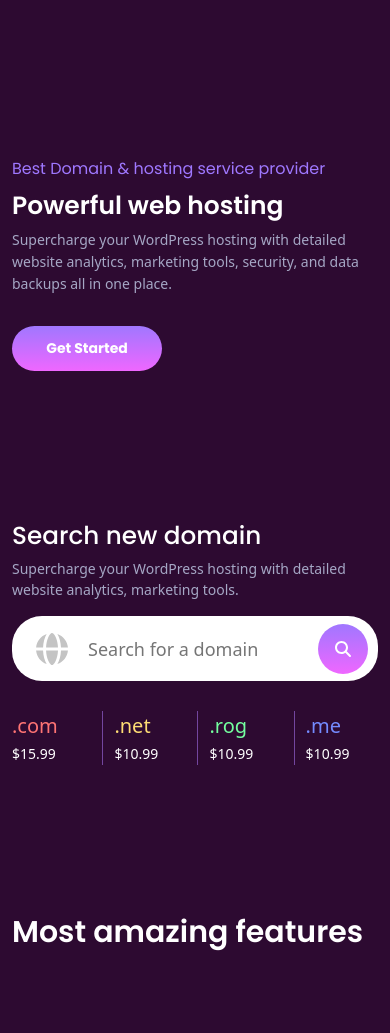
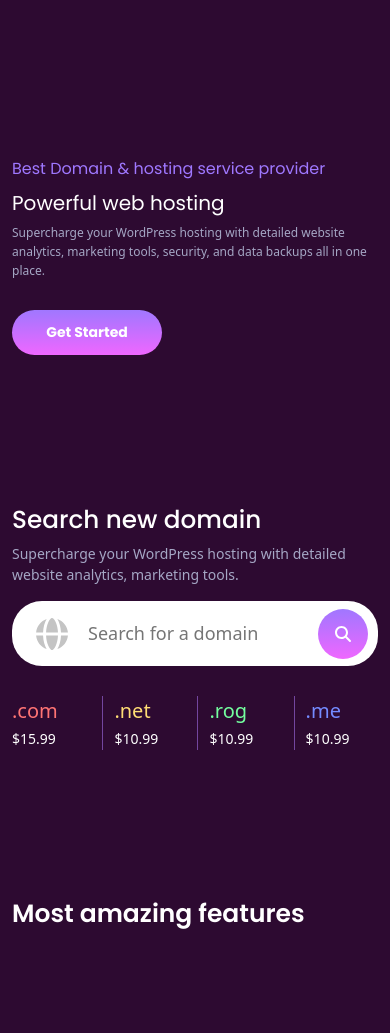
Before and after one commit to abdulrhman-mustafa/hosting-project, a plain HTML site: page index.html in a window 390 px wide. Shown: the part 54-1087 px from the top of the page. Drawn offline with nearby package versions, Linux system fonts and the light colour scheme.

Commit message:
Update style.css

```diff
--- a/css/style.css
+++ b/css/style.css
@@ -436,11 +436,11 @@ a.btn:hover::before {
         padding-top: 150px;
     }
     .caption h1 {
-    font-size: 25px;
-    font-weight: 600;
+    font-size: 20px;
+    font-weight: 400;
     }
     .caption p {
-        font-size: 14px;
+        font-size: 12px;
     }
     .container a.btn{
         padding: 12px 30px;
@@ -550,7 +550,7 @@ section .global-icon svg {
 }
 @media (max-width: 767px) {
     .title h2 {
-    font-size: 30px;
+    font-size: 25px;
     }
     .feature .container {
         padding-top: 0;
```
